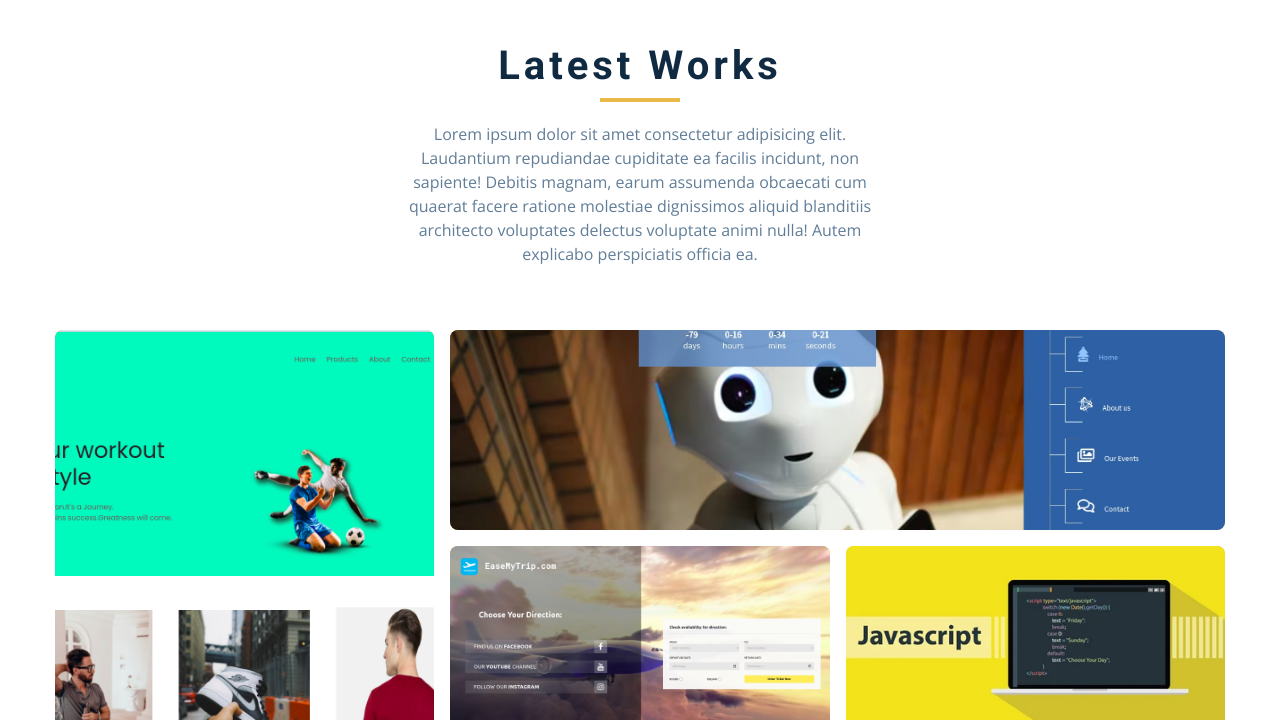
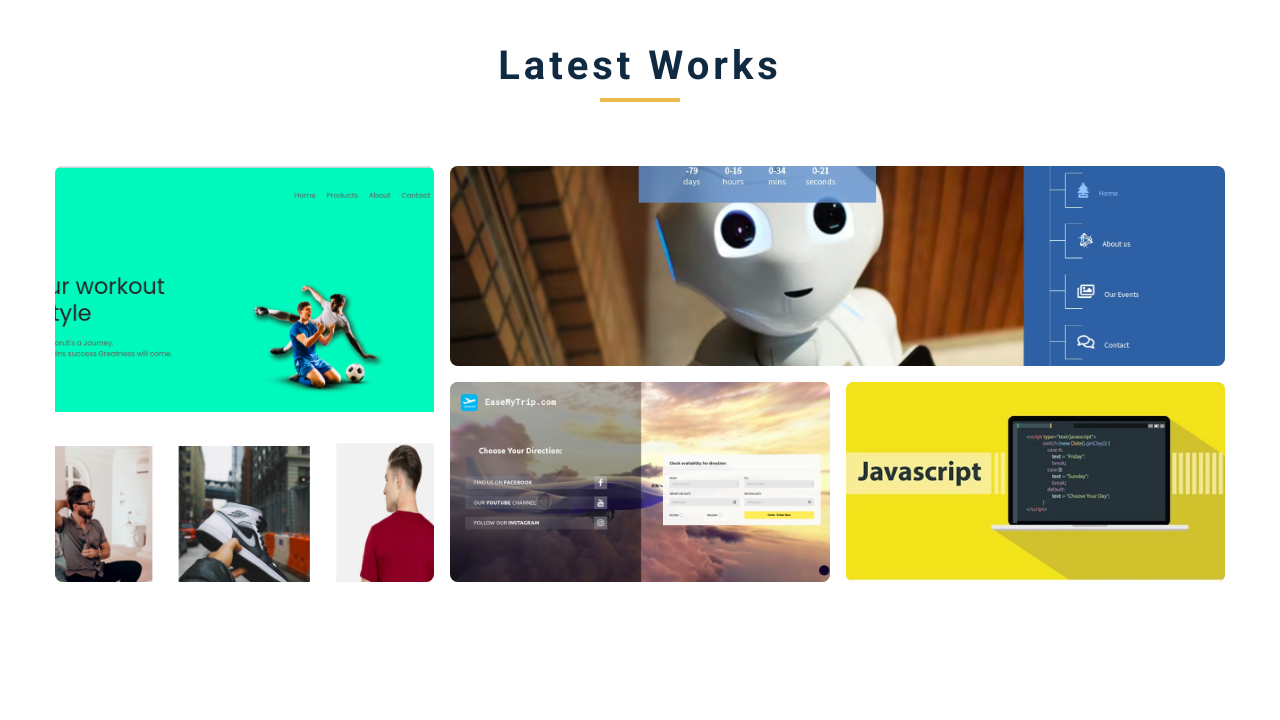
Before and after one commit to NaveenMS45/Portfolio, a plain HTML site: page index.html in a window 1280 px wide. Shown: the part 2200-2920 px from the top of the page. Drawn offline with nearby package versions, Linux system fonts and the light colour scheme.

Commit message:
Index.html file updated

```diff
--- a/index.html
+++ b/index.html
@@ -182,13 +182,6 @@
       <div class="section-title">
         <h2>latest works</h2>
         <div class="underline"></div>
-        <p class="projects-text">
-          Lorem ipsum dolor sit amet consectetur adipisicing elit. Laudantium
-          repudiandae cupiditate ea facilis incidunt, non sapiente! Debitis
-          magnam, earum assumenda obcaecati cum quaerat facere ratione molestiae
-          dignissimos aliquid blanditiis architecto voluptates delectus
-          voluptate animi nulla! Autem explicabo perspiciatis officia ea.
-        </p>
       </div>
       <!--end of section title -->
       <div class="section-center projects-center">
```
